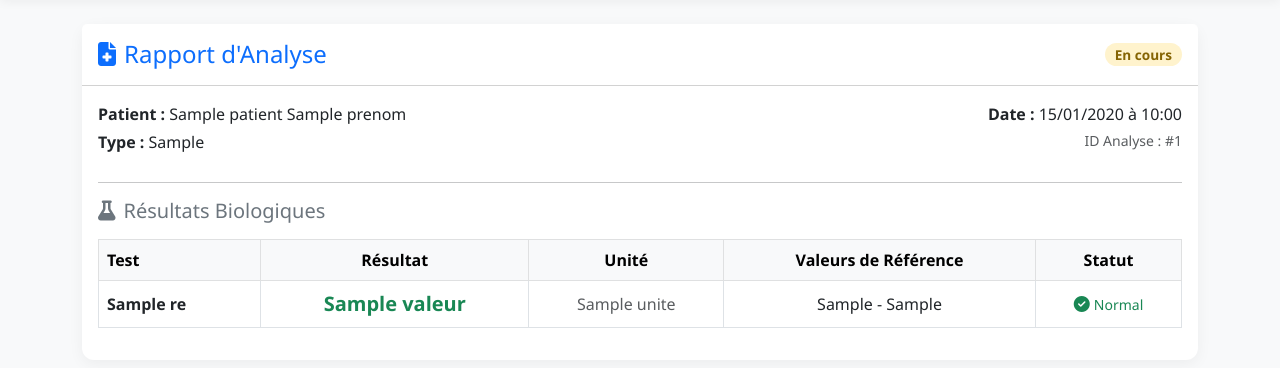
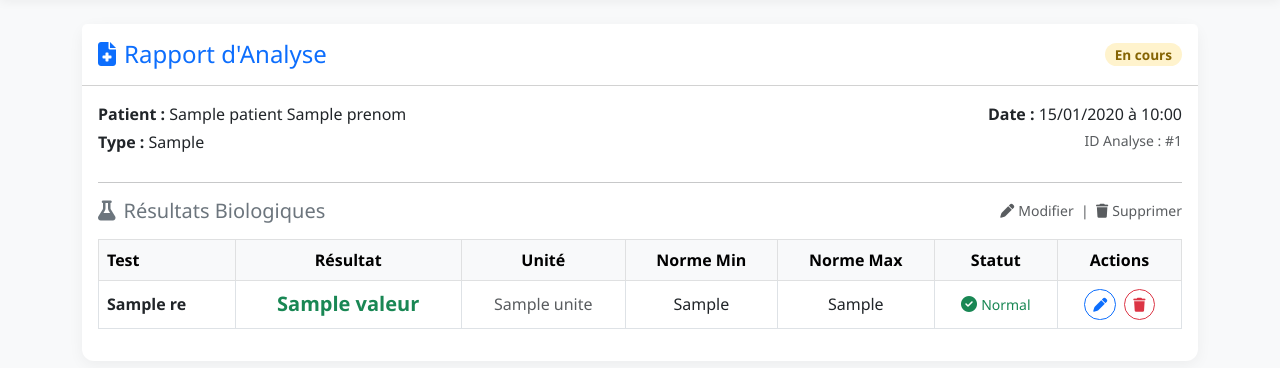
Before and after one commit to bentafouzi-cell/medical-api-fastapi, a FastAPI app: template templates/detail.html in a window 1280 px wide. Shown: the part 56-424 px from the top of the page. Run offline with FastAPI, Linux system fonts and the light colour scheme; the template is opened without the code that fills it: most values are stand-ins (such as "Sample title", 1, 10 or a date in 2020).

Commit message:
Feat: Add edit and delete buttons for analysis results

```diff
--- a/templates/detail.html
+++ b/templates/detail.html
@@ -15,7 +15,7 @@
         .bg-en-cours { background-color: #fff3cd; color: #856404; }
         .bg-termine { background-color: #d1e7dd; color: #0f5132; }
         @media print {
-            .navbar, .no-print { display: none !important; }
+            .navbar, .no-print, .edit-row { display: none !important; }
             body { background-color: white; }
             .card { box-shadow: none; border: none; margin: 0; padding: 0; }
             .container { max-width: 100%; margin: 0; padding: 0; }
@@ -72,7 +72,12 @@
                     </div>
                 </div>
                 <hr>
-                <h5 class="text-secondary mb-3"><i class="fas fa-flask me-2"></i>Résultats Biologiques</h5>
+                <div class="d-flex justify-content-between align-items-center mb-3">
+                    <h5 class="text-secondary mb-0"><i class="fas fa-flask me-2"></i>Résultats Biologiques</h5>
+                    <span class="text-muted small no-print">
+                        <i class="fas fa-pen me-1"></i>Modifier &nbsp;|&nbsp; <i class="fas fa-trash me-1"></i>Supprimer
+                    </span>
+                </div>
 
                 {% if analyse.resultats %}
                 <table class="table table-bordered table-hover align-middle">
@@ -81,8 +86,10 @@
                             <th>Test</th>
                             <th class="text-center">Résultat</th>
                             <th class="text-center">Unité</th>
-                            <th class="text-center">Valeurs de Référence</th>
+                            <th class="text-center">Norme Min</th>
+                            <th class="text-center">Norme Max</th>
                             <th class="text-center">Statut</th>
+                            <th class="text-center no-print">Actions</th>
                         </tr>
                     </thead>
                     <tbody>
@@ -90,7 +97,7 @@
                         {% set val = res.valeur|float %}
                         {% set min = res.norme_min|float if res.norme_min else None %}
                         {% set max = res.norme_max|float if res.norme_max else None %}
-                        <tr>
+                        <tr id="view-{{ res.id }}">
                             <td class="fw-semibold">{{ res.nom_test }}</td>
                             <td class="text-center fs-5">
                                 {% if min is not none and max is not none %}
@@ -104,13 +111,8 @@
                                 {% endif %}
                             </td>
                             <td class="text-center text-muted">{{ res.unite }}</td>
-                            <td class="text-center">
-                                {% if res.norme_min and res.norme_max %}
-                                    {{ res.norme_min }} - {{ res.norme_max }}
-                                {% else %}
-                                    -
-                                {% endif %}
-                            </td>
+                            <td class="text-center">{{ res.norme_min or '-' }}</td>
+                            <td class="text-center">{{ res.norme_max or '-' }}</td>
                             <td class="text-center">
                                 {% if min is not none and max is not none %}
                                     {% if val < min or val > max %}
@@ -121,6 +123,29 @@
                                 {% else %}
                                     <span class="text-muted small">-</span>
                                 {% endif %}
+                            </td>
+                            <td class="text-center no-print">
+                                <button class="btn btn-sm btn-outline-primary rounded-pill me-1" onclick="editRow({{ res.id }})" title="Modifier">
+                                    <i class="fas fa-pen"></i>
+                                </button>
+                                <button class="btn btn-sm btn-outline-danger rounded-pill" onclick="deleteResult({{ res.id }})" title="Supprimer">
+                                    <i class="fas fa-trash"></i>
+                                </button>
+                            </td>
+                        </tr>
+                        <tr id="edit-{{ res.id }}" class="edit-row" style="display: none; background-color: #f8f9fa;">
+                            <td><input type="text" id="edit-nom-{{ res.id }}" class="form-control form-control-sm" value="{{ res.nom_test }}"></td>
+                            <td><input type="text" id="edit-valeur-{{ res.id }}" class="form-control form-control-sm text-center" value="{{ res.valeur }}"></td>
+                            <td><input type="text" id="edit-unite-{{ res.id }}" class="form-control form-control-sm text-center" value="{{ res.unite or '' }}"></td>
+                            <td><input type="text" id="edit-min-{{ res.id }}" class="form-control form-control-sm text-center" value="{{ res.norme_min or '' }}" placeholder="Min"></td>
+                            <td><input type="text" id="edit-max-{{ res.id }}" class="form-control form-control-sm text-center" value="{{ res.norme_max or '' }}" placeholder="Max"></td>
+                            <td colspan="2" class="text-center">
+                                <button class="btn btn-sm btn-success rounded-pill me-1" onclick="saveResult({{ res.id }})" title="Enregistrer">
+                                    <i class="fas fa-check me-1"></i>Enregistrer
+                                </button>
+                                <button class="btn btn-sm btn-secondary rounded-pill" onclick="cancelEdit({{ res.id }})" title="Annuler">
+                                    <i class="fas fa-times"></i>
+                                </button>
                             </td>
                         </tr>
                         {% endfor %}
@@ -134,5 +159,57 @@
             </div>
         </div>
     </div>
+
+    <script>
+        function editRow(id) {
+            document.getElementById('view-' + id).style.display = 'none';
+            document.getElementById('edit-' + id).style.display = '';
+        }
+
+        function cancelEdit(id) {
+            document.getElementById('edit-' + id).style.display = 'none';
+            document.getElementById('view-' + id).style.display = '';
+        }
+
+        async function saveResult(id) {
+            const formData = new URLSearchParams();
+            formData.append('nom_test', document.getElementById('edit-nom-' + id).value);
+            formData.append('valeur', document.getElementById('edit-valeur-' + id).value);
+            formData.append('unite', document.getElementById('edit-unite-' + id).value);
+            formData.append('norme_min', document.getElementById('edit-min-' + id).value);
+            formData.append('norme_max', document.getElementById('edit-max-' + id).value);
+
+            try {
+                const response = await fetch('/api/analyses/resultats/' + id + '/update', {
+                    method: 'POST',
+                    headers: {'Content-Type': 'application/x-www-form-urlencoded'},
+                    body: formData
+                });
+                if (response.ok) {
+                    window.location.reload();
+                } else {
+                    alert('Erreur lors de la mise à jour du résultat.');
+                }
+            } catch (error) {
+                alert('Erreur de connexion au serveur.');
+            }
+        }
+
+        async function deleteResult(id) {
+            if (!confirm('Êtes-vous sûr de vouloir supprimer ce résultat ?')) return;
+            try {
+                const response = await fetch('/api/analyses/resultats/' + id + '/delete', {
+                    method: 'POST'
+                });
+                if (response.ok) {
+                    window.location.reload();
+                } else {
+                    alert('Erreur lors de la suppression.');
+                }
+            } catch (error) {
+                alert('Erreur de connexion au serveur.');
+            }
+        }
+    </script>
 </body>
 </html>
```
